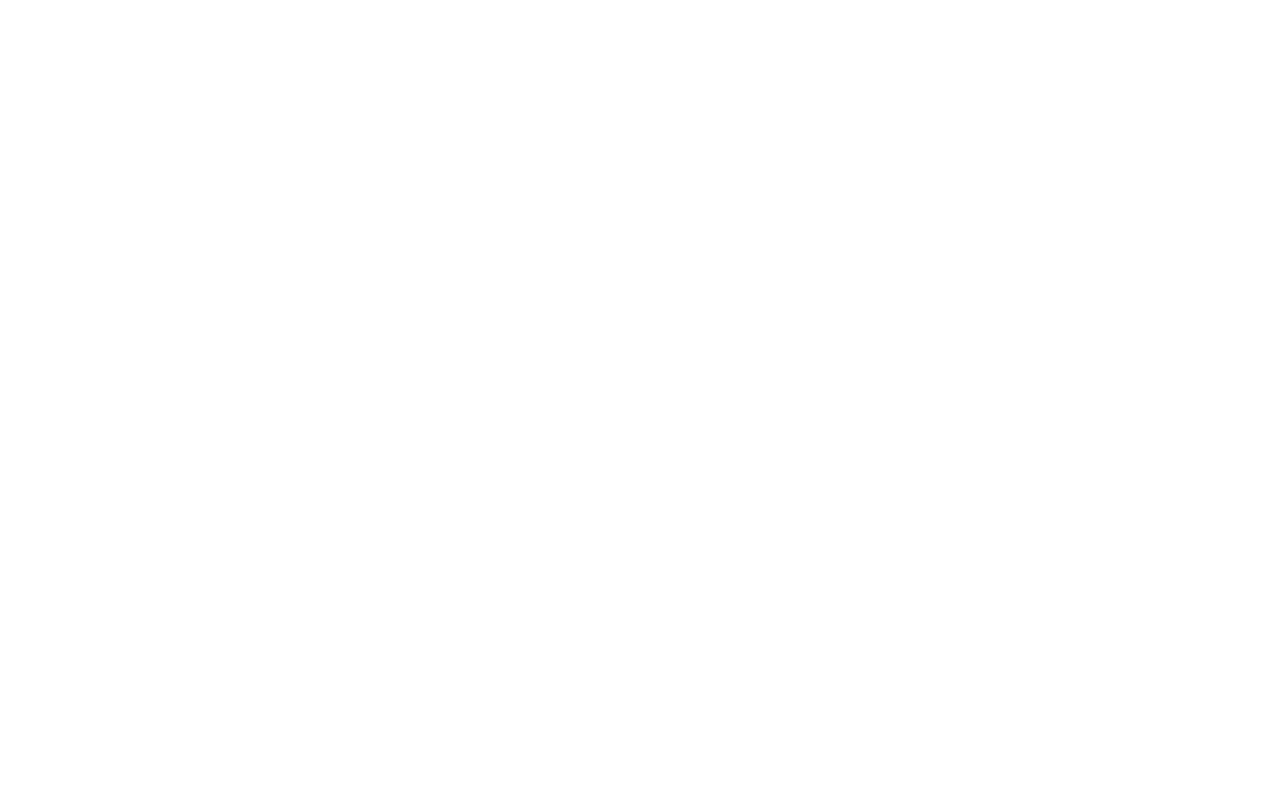
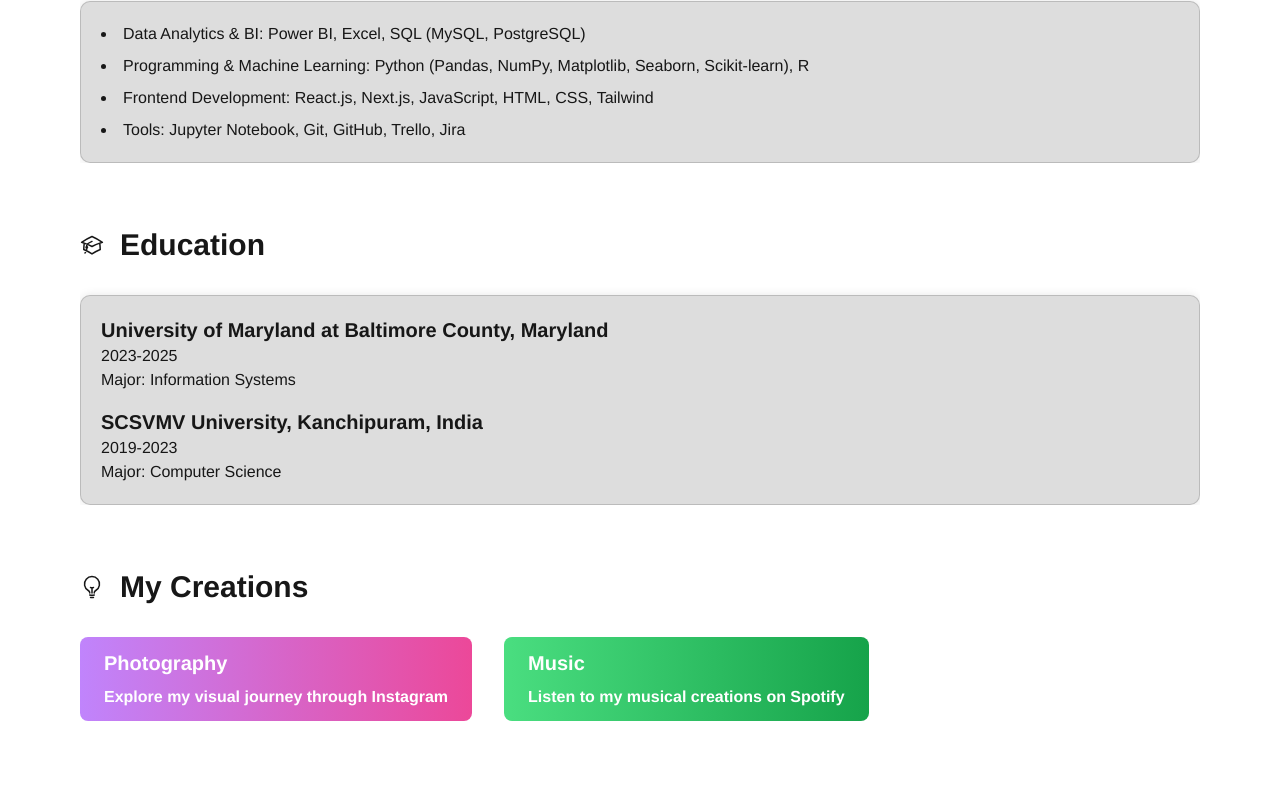
Before and after one commit to SrikarSistla08/MyPortfolio, a Next.js app: page / in a window 1280 px wide. Shown: the part 2000-2790 px from the top of the page. Before the commit the page ends 800 px from the top, so only its background shows below. Built offline with nearby package versions, Linux system fonts and the light colour scheme.

Commit message:
Added scroll animations

```diff
--- a/src/app/globals.css
+++ b/src/app/globals.css
@@ -69,3 +69,11 @@
   margin-bottom: 40px;
   margin-top: 40px;
 }
+.scrollbar-hide::-webkit-scrollbar {
+  display: none;
+}
+
+.scrollbar-hide {
+  -ms-overflow-style: none;
+  scrollbar-width: none;
+}
--- a/src/app/page.tsx
+++ b/src/app/page.tsx
@@ -23,7 +23,7 @@
         isIntersecting
           ? "opacity-100 translate-y-0"
           : "opacity-0 translate-y-10"
-      } ${className}`}
+      } ${className} overflow-y-hidden scrollbar-disabled`}
     >
       {children}
     </section>
@@ -34,11 +34,12 @@
 
 export default function Home() {
   return (
-    <div className="grid grid-rows-[auto_1fr_auto] max-h-screen p-8 gap-16 sm:p-20">
+    <AnimatedSection>
+    <div className="min-h-screen flex flex-col">
+    <div className="grid grid-rows-[auto_1fr_auto] min-h-screen p-8 gap-16 sm:p-20">
       <AnimatedSection>
         <Header />
       </AnimatedSection>
-
       <main className="flex flex-col gap-16 overflow-y-auto">
         <AnimatedSection>
           <About />
@@ -52,19 +53,15 @@
             </a>
           </div>
         </AnimatedSection>
-
           <AnimatedSection>
             <Experience />
           </AnimatedSection>
-
           <AnimatedSection>
             <Skills />
           </AnimatedSection>
-
           <AnimatedSection>
             <Education />
           </AnimatedSection>
-
           <AnimatedSection>
           <section id="creations" className="flex flex-col gap-8">
               <div className="flex items-center gap-4">
@@ -74,24 +71,23 @@
                 <h2 className="text-3xl font-bold hover:text-stone-400 transition duration-200 hover:underline">My Creations</h2>
               </div>
               <div className="flex gap-8">
-              <Link href="/photography" className="inline-block bg-gradient-to-r from-purple-400 to-pink-500 text-white font-bold py-3 px-6 rounded-lg hover:from-purple-500 hover:to-pink-600 transition-all duration-300 transform hover:scale-105">
+                <Link href="/photography" className="inline-block bg-gradient-to-r from-purple-400 to-pink-500 text-white font-bold py-3 px-6 rounded-lg hover:from-purple-500 hover:to-pink-600 transition-all duration-1000 hover:undeline">
                   <h3 className="text-xl font-semibold mb-2">Photography</h3>
                   <p>Explore my visual journey through Instagram</p>
                 </Link>
-              <Link href="/music" className="inline-block bg-gradient-to-r from-green-400 to-green-600 text-white font-bold py-3 px-6 rounded-lg hover:from-green-500 hover:to-green-700 transition-all duration-300 transform hover:scale-105">
+                <Link href="/music" className="inline-block bg-gradient-to-r from-green-400 to-green-600 text-white font-bold py-3 px-6 rounded-lg hover:from-green-500 hover:to-green-700 transition-all duration-300 transform hover:undeline">
                   <h3 className="text-xl font-semibold mb-2">Music</h3>
                   <p>Listen to my musical creations on Spotify</p>
                 </Link>
               </div>
             </section>
           </AnimatedSection>
-
-        <AnimatedSection>
           <Contact />
-        </AnimatedSection>
       </main>
 
       <Footer/>
     </div>
+  </div>
+  </AnimatedSection>
   );
 }
--- a/src/components/about.js
+++ b/src/components/about.js
@@ -18,7 +18,7 @@
             <svg xmlns="http://www.w3.org/2000/svg" fill="none" viewBox="0 0 24 24" strokeWidth={1.5} stroke="currentColor" className="size-6">
             <path strokeLinecap="round" strokeLinejoin="round" d="M15 9h3.75M15 12h3.75M15 15h3.75M4.5 19.5h15a2.25 2.25 0 0 0 2.25-2.25V6.75A2.25 2.25 0 0 0 19.5 4.5h-15a2.25 2.25 0 0 0-2.25 2.25v10.5A2.25 2.25 0 0 0 4.5 19.5Zm6-10.125a1.875 1.875 0 1 1-3.75 0 1.875 1.875 0 0 1 3.75 0Zm1.294 6.336a6.721 6.721 0 0 1-3.17.789 6.721 6.721 0 0 1-3.168-.789 3.376 3.376 0 0 1 6.338 0Z" />
             </svg>
-            <h2 className="text-3xl font-bold hover:text-stone-400 transition duration-200 hover:scale-110 ">About Me</h2>
+            <h2 className="text-3xl font-bold hover:text-stone-400 transition duration-200 hover:underline ">About Me</h2>
           </div>
           <p className="text-lg sm:text-justify container">
             I&apos;m Srikar Sistla, a passionate Data / Business Analyst based in Halethorpe, MD. With a strong background in Information Systems and Computer Science,
--- a/src/components/contact.js
+++ b/src/components/contact.js
@@ -7,7 +7,7 @@
             <svg xmlns="http://www.w3.org/2000/svg" fill="none" viewBox="0 0 24 24" strokeWidth={1.5} stroke="currentColor" className="size-6">
               <path strokeLinecap="round" strokeLinejoin="round" d="M21.75 6.75v10.5a2.25 2.25 0 0 1-2.25 2.25h-15a2.25 2.25 0 0 1-2.25-2.25V6.75m19.5 0A2.25 2.25 0 0 0 19.5 4.5h-15a2.25 2.25 0 0 0-2.25 2.25m19.5 0v.243a2.25 2.25 0 0 1-1.07 1.916l-7.5 4.615a2.25 2.25 0 0 1-2.36 0L3.32 8.91a2.25 2.25 0 0 1-1.07-1.916V6.75" />
             </svg>
-            <h2 className="text-3xl font-bold hover:text-stone-400 transition duration-200 hover:scale-110 ">Contact Me</h2>
+            <h2 className="text-3xl font-bold hover:text-stone-400 transition duration-200 hover:underline ">Contact Me</h2>
           </div>
           <p className="text-lg">
             Feel free to reach out to me at <a href="mailto:srikarsistla710@gmail.com" className="text-blue-500 hover:underline">srikarsistla710@gmail.com</a> or call me at 443.636.7777
--- a/src/components/education.js
+++ b/src/components/education.js
@@ -7,7 +7,7 @@
             <svg xmlns="http://www.w3.org/2000/svg" fill="none" viewBox="0 0 24 24" strokeWidth={1.5} stroke="currentColor" className="size-6">
             <path strokeLinecap="round" strokeLinejoin="round" d="M4.26 10.147a60.438 60.438 0 0 0-.491 6.347A48.62 48.62 0 0 1 12 20.904a48.62 48.62 0 0 1 8.232-4.41 60.46 60.46 0 0 0-.491-6.347m-15.482 0a50.636 50.636 0 0 0-2.658-.813A59.906 59.906 0 0 1 12 3.493a59.903 59.903 0 0 1 10.399 5.84c-.896.248-1.783.52-2.658.814m-15.482 0A50.717 50.717 0 0 1 12 13.489a50.702 50.702 0 0 1 7.74-3.342M6.75 15a.75.75 0 1 0 0-1.5.75.75 0 0 0 0 1.5Zm0 0v-3.675A55.378 55.378 0 0 1 12 8.443m-7.007 11.55A5.981 5.981 0 0 0 6.75 15.75v-1.5" />
             </svg>
-            <h2 className="text-3xl font-bold hover:text-stone-400 transition duration-200 hover:scale-110 ">Education</h2>
+            <h2 className="text-3xl font-bold hover:text-stone-400 transition duration-200 hover:underline ">Education</h2>
           </div>
           <div className="space-y-4 container text-md">
             <div>
--- a/src/components/experience.js
+++ b/src/components/experience.js
@@ -7,7 +7,7 @@
             <svg xmlns="http://www.w3.org/2000/svg" fill="none" viewBox="0 0 24 24" strokeWidth={1.5} stroke="currentColor" className="size-6">
             <path strokeLinecap="round" strokeLinejoin="round" d="M20.25 14.15v4.25c0 1.094-.787 2.036-1.872 2.18-2.087.277-4.216.42-6.378.42s-4.291-.143-6.378-.42c-1.085-.144-1.872-1.086-1.872-2.18v-4.25m16.5 0a2.18 2.18 0 0 0 .75-1.661V8.706c0-1.081-.768-2.015-1.837-2.175a48.114 48.114 0 0 0-3.413-.387m4.5 8.006c-.194.165-.42.295-.673.38A23.978 23.978 0 0 1 12 15.75c-2.648 0-5.195-.429-7.577-1.22a2.016 2.016 0 0 1-.673-.38m0 0A2.18 2.18 0 0 1 3 12.489V8.706c0-1.081.768-2.015 1.837-2.175a48.111 48.111 0 0 1 3.413-.387m7.5 0V5.25A2.25 2.25 0 0 0 13.5 3h-3a2.25 2.25 0 0 0-2.25 2.25v.894m7.5 0a48.667 48.667 0 0 0-7.5 0M12 12.75h.008v.008H12v-.008Z" />
             </svg>
-            <h2 className="text-3xl font-bold hover:text-stone-400 transition duration-200 hover:scale-110 ">Experience</h2>
+            <h2 className="text-3xl font-bold hover:text-stone-400 transition duration-200 hover:underline ">Experience</h2>
           </div>
           <div className="space-y-8 container text lg">
             <div>
--- a/src/components/skills.js
+++ b/src/components/skills.js
@@ -7,7 +7,7 @@
             <svg xmlns="http://www.w3.org/2000/svg" fill="none" viewBox="0 0 24 24" strokeWidth={1.5} stroke="currentColor" className="size-6">
             <path strokeLinecap="round" strokeLinejoin="round" d="m3.75 13.5 10.5-11.25L12 10.5h8.25L9.75 21.75 12 13.5H3.75Z" />
             </svg>
-            <h2 className="text-3xl font-bold hover:text-stone-400 transition duration-200 hover:scale-110 ">Skills & Abilities</h2>
+            <h2 className="text-3xl font-bold hover:text-stone-400 transition duration-200 hover:underline ">Skills & Abilities</h2>
           </div>
           <ul className="list-disc list-inside space-y-2 container text-md">
             <li>Data Analytics & BI: Power BI, Excel, SQL (MySQL, PostgreSQL)</li>
```
Lines whose indentation alone changed are shown as unchanged.
